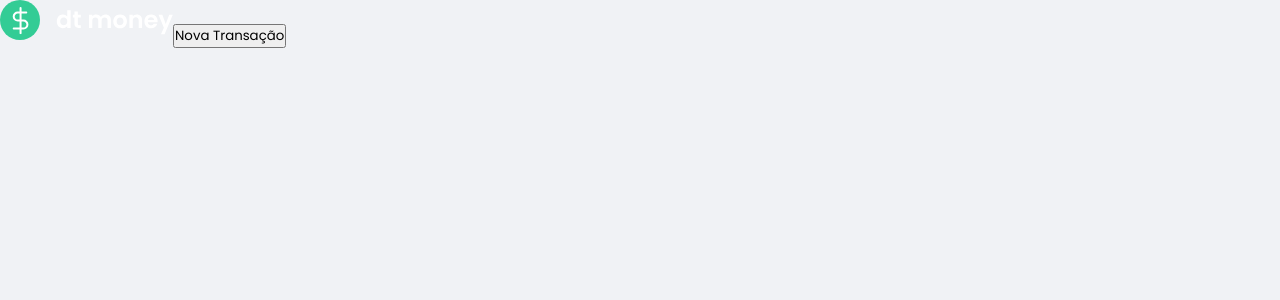
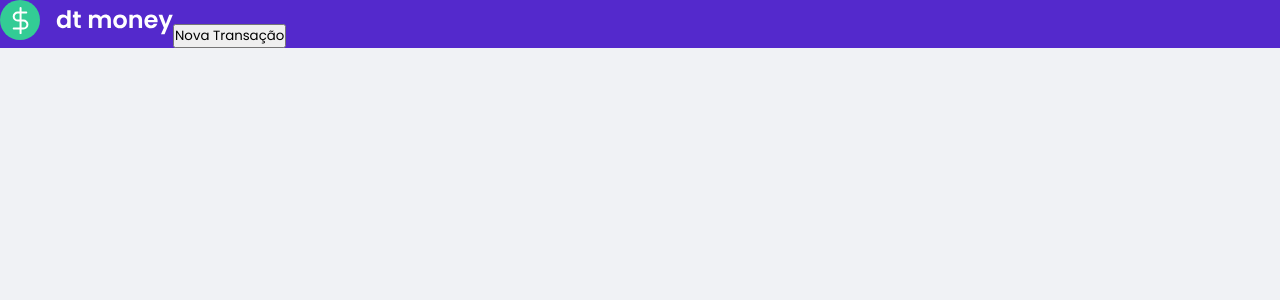
Before and after one commit to Simon-4/expense-tracker, a React (Create React App) app: page / in a window 1280 px wide. Shown: the top 300 px of the page. Built offline with nearby package versions, Linux system fonts and the light colour scheme.

Commit message:
Changed wrapper's name to Container

```diff
--- a/src/components/Header/index.tsx
+++ b/src/components/Header/index.tsx
@@ -1,12 +1,14 @@
-import logoImg from '../../assets/logo.svg'
+import logoImg from '../../assets/logo.svg';
+
+import { Container } from './styles';
 
 export function Header() {
     return (
-        <header>
+        <Container>
             <img src={logoImg} alt="dt money" />
             <button type="button">
                 Nova Transação
             </button>
-        </header>
+        </Container>
     );
 }
```
